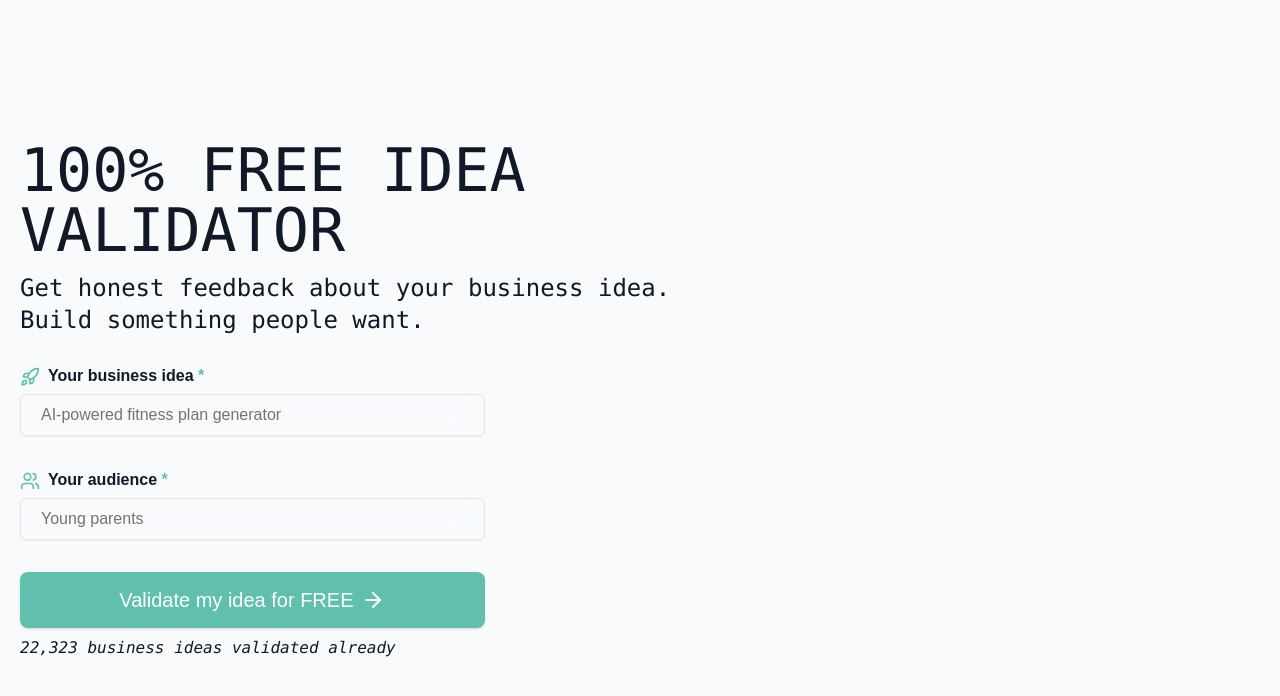
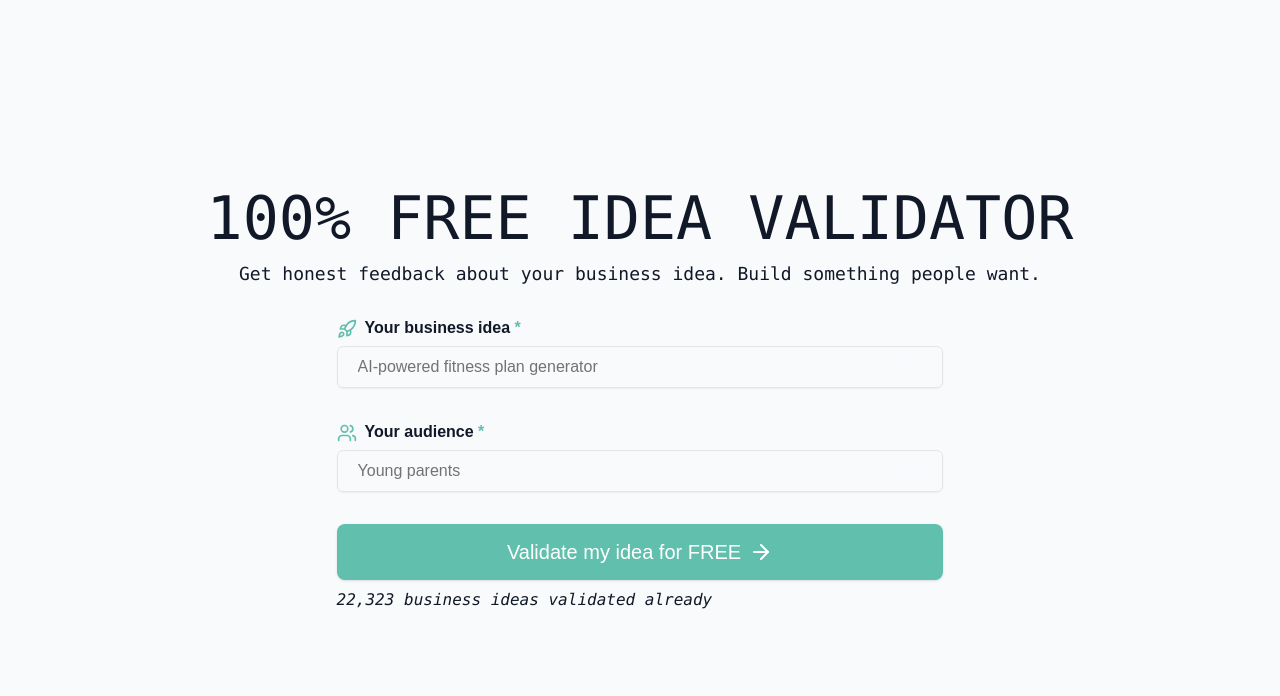
Before and after one commit to sjnosukequy/idea_valid, a Next.js app: page / in a window 1280 px wide. Shown: the top 696 px of the page. Built offline with nearby package versions, Linux system fonts and the light colour scheme.

Commit message:
Update UI remove left section

```diff
--- a/app/page.tsx
+++ b/app/page.tsx
@@ -10,228 +10,9 @@ import { Rocket, Users, ArrowRight } from 'lucide-react';
 import type { ReactNode } from 'react';
 import { useToast } from "@/hooks/use-toast"
 
-// const BackgroundPattern = () => (
-//   <svg xmlns="http://www.w3.org/2000/svg" viewBox="400 20 200 600" className="blur-md absolute left-0 h-full w-full text-[#22C55E] opacity-[80%] z-[0] pointer-events-none">
-//     <defs>
-//       <pattern id="smallGrid" width="50" height="50" patternUnits="userSpaceOnUse">
-//         <path d="M 50 0 L 0 0 0 50" fill="none" stroke="currentColor" strokeWidth="0.5" opacity="0.3" />
-//       </pattern>
-//       {/* <pattern id="circles" width="100" height="100" patternUnits="userSpaceOnUse">
-//         <circle cx="50" cy="50" r="15" fill="none" stroke="currentColor" strokeWidth="1" opacity="0.5" />
-//       </pattern> */}
-//     </defs>
-
-//     <rect width="100%" height="100%" fill="url(#smallGrid)" />
-//     <rect width="100%" height="100%" fill="url(#circles)" />
-
-//     <path d="M100,100 L300,150 L500,100 L700,150 L900,100" fill="none" stroke="currentColor" strokeWidth="2" opacity="0.7" />
-//     <path d="M100,300 Q300,150 500,300 T900,300" fill="none" stroke="currentColor" strokeWidth="2" opacity="0.7" />
-
-//     <circle cx="200" cy="400" r="20" fill="currentColor" opacity="0.6" />
-//     <circle cx="400" cy="600" r="20" fill="currentColor" opacity="0.6" />
-//     <circle cx="600" cy="400" r="20" fill="currentColor" opacity="0.6" />
-//     <circle cx="800" cy="600" r="20" fill="currentColor" opacity="0.6" />
-
-//     <line x1="200" y1="400" x2="400" y2="600" stroke="currentColor" strokeWidth="2" opacity="0.4" />
-//     <line x1="400" y1="600" x2="600" y2="400" stroke="currentColor" strokeWidth="2" opacity="0.4" />
-//     <line x1="600" y1="400" x2="800" y2="600" stroke="currentColor" strokeWidth="2" opacity="0.4" />
-//     {/* <path d="M400,200 L600,200 L650,400 L500,550 L350,400 Z" fill="none" stroke="currentColor" strokeWidth="3" opacity="0.8" />
-//     <path d="M0,800 Q250,700 500,800 T1000,800" fill="none" stroke="currentColor" strokeWidth="2" opacity="0.5" />
-//     <path d="M0,850 Q250,950 500,850 T1000,850" fill="none" stroke="currentColor" strokeWidth="2" opacity="0.5" /> */}
-//   </svg>
-// );
-
-// const BackgroundPattern2 = () => (
-//   <svg className="absolute hidden md:block md:top-1/4 lg:top-8 right-1/4 lg:m-0 z-[1] text-[#22C55E] opacity-[20%]" width="404" height="392" fill="none" viewBox="0 0 404 392">
-//     <defs>
-//       <pattern id="837c3e70-6c3a-44e6-8854-cc48c737b659" x="0" y="0" width="20" height="20" patternUnits="userSpaceOnUse">
-//         <rect x="0" y="0" width="4" height="4" fill="currentColor"></rect>
-//       </pattern>
-//     </defs>
-//     <rect width="404" height="392" fill="url(#837c3e70-6c3a-44e6-8854-cc48c737b659)"></rect>
-//   </svg>
-// );
-
-const Marquee = ({ children, direction = 'left', index = 0 }: { children: ReactNode, direction: string, index: number }) => {
-  const [speed, setSpeed] = useState(0)
-
-  useEffect(() => {
-    // const totalLength = document.querySelector('.animate-marquee')
-    const sliderList = document.querySelectorAll<HTMLElement>(".slider")
-    const sliderWidth = sliderList[index].getBoundingClientRect().width || 0
-    setSpeed(sliderWidth / 75)
-    // console.log(index, sliderWidth, sliderList[index])
-  }, []);
-
-  return (
-    <div className="overflow-hidden whitespace-nowrap">
-      <div
-        className={`slider inline-block ${styles['animate-marquee']}`}
-        style={{
-          animationDirection: `${direction}` === 'left' ? 'normal' : 'reverse',
-          animationDuration: `${speed}s`,
-        }}
-      >
-        {children}
-      </div>
-    </div>
-  );
-}
 
 export default function Home() {
   const router = useRouter()
-  const [review] = useState([
-    [
-      "So close yet so far from greatness.",
-      "Post-purchase platform for Creators",
-      "62"
-    ],
-    [
-      "Zero points for effort.",
-      "Directory of SaaS boilerplates",
-      "44"
-    ],
-    [
-      "Not good, not terrible.",
-      "Unlimited design agency",
-      "65"
-    ],
-    [
-      "Could be worse, but not by much.",
-      "Movie recommendation platform",
-      "53"
-    ],
-    [
-      "Not even close, buddy.",
-      "Mood tracker for pets",
-      "32"
-    ],
-    [
-      "Are you allergic to good ideas?",
-      "AI-generated music playlists",
-      "48"
-    ],
-    [
-      "A lukewarm attempt at creativity.",
-      "Minimalistic to-do app",
-      "50"
-    ],
-    [
-      "Respect yourself, please.",
-      "Screenshot tool for Twitter",
-      "43"
-    ],
-    [
-      "Top stuff, keep it coming.",
-      "AI-powered keyword research",
-      "82"
-    ],
-    [
-      "Rocking it with that idea.",
-      "Marketing Strategy Generator",
-      "91"
-    ],
-    [
-      "Mediocrity in motion.",
-      "Virtual cooking classes for kids",
-      "40"
-    ],
-    [
-      "Slightly better than nothing.",
-      "Personalized skincare routine app",
-      "47"
-    ],
-    [
-      "A swing and a miss.",
-      "Smart home energy tracker",
-      "38"
-    ],
-    [
-      "You're not even trying, are you?",
-      "Customized podcast playlist generator",
-      "29"
-    ],
-    [
-      "Almost impressive, but not quite.",
-      "AI-powered book recommendation engine",
-      "61"
-    ],
-    [
-      "It has potential, but needs work.",
-      "Eco-friendly packaging subscription service",
-      "58"
-    ],
-    [
-      "Innovative, but execution lacks finesse.",
-      "Collaborative task manager for remote teams",
-      "67"
-    ],
-    [
-      "The idea is there, but the magic is missing.",
-      "Voice-controlled meditation guide",
-      "55"
-    ],
-    [
-      "This could change the game, eventually.",
-      "Automated video editing for influencers",
-      "78"
-    ],
-    [
-      "Way to go! You've nailed it.",
-      "AI-driven social media content planner",
-      "87"
-    ],
-    [
-      "Almost a masterpiece.",
-      "Interactive fitness app with live coaches",
-      "74"
-    ],
-    [
-      "This one’s a hidden gem.",
-      "VR travel experiences on demand",
-      "81"
-    ],
-    [
-      "Your creativity is showing.",
-      "AI-enhanced coding assistant",
-      "90"
-    ],
-    [
-      "Bold move, but it needs polish.",
-      "Subscription box for indie films",
-      "54"
-    ],
-    [
-      "A solid effort with room to grow.",
-      "Smart calendar with automatic scheduling",
-      "66"
-    ],
-    [
-      "Not bad, but don't get too excited.",
-      "Personalized nutrition tracker",
-      "57"
-    ],
-    [
-      "This could work, in another timeline.",
-      "AR shopping app for home decor",
-      "42"
-    ],
-    [
-      "Are you sure this is finished?",
-      "AI-powered email response generator",
-      "36"
-    ],
-    [
-      "An idea worth refining.",
-      "B2B influencer marketplace",
-      "64"
-    ],
-    [
-      "This might actually be something.",
-      "Automatic blog content writer",
-      "72"
-    ]
-  ]);
 
   const [idea, setIdea] = useState('');
   const [audience, setAudience] = useState('');
@@ -308,17 +89,9 @@ export default function Home() {
     }
   }
 
-  const chunkArray = (arr: Array<Array<string>>, size: number) => {
-    return Array.from({ length: Math.ceil(arr.length / size) }, (v, i) =>
-      arr.slice(i * size, i * size + size)
-    );
-  };
-
-  const reviewChunks = chunkArray(review, Math.ceil(review.length / 3));
-
   return (
     <div className="relative flex flex-col md:flex-row w-[100vw] h-[100vh] bg-[#F8FAFC]">
-      <div className="relative flex flex-col flex-wrap justify-center content-center w-full md:w-[50%] lg:w-[55%] p-5 gap-5">
+      <div className="relative flex flex-col flex-wrap justify-center content-center w-full p-5 gap-5">
         {/* <BackgroundPattern /> */}
         {/* <div className="absolute w-full h-full left-0 bg-current invert opacity-10 z-[1] pointer-events-none"></div> */}
         <div className="z-[2]">
@@ -328,9 +101,9 @@ export default function Home() {
           <h1 className="mb-3 text-5xl md:text-6xl font-mono text-[#111827]">
             100% FREE IDEA VALIDATOR
           </h1>
-          <p className="text-2xl mb-7 font-mono text-[#111827]">Get honest feedback about your business idea. Build something people want.</p>
-          <div className="flex flex-col gap-7 w-full lg:w-[70%] mt-3">
-            <form onSubmit={handleIdeaSubmit} className="space-y-8">
+          <p className="text-xl md:text-lg mb-7 font-mono text-[#111827] text-left md:text-center">Get honest feedback about your business idea. Build something people want.</p>
+          <div className="flex flex-col gap-7 justify-center content-center flex-wrap mt-3">
+            <form onSubmit={handleIdeaSubmit} className="space-y-8 w-full lg:w-[70%]">
               <div className="grid w-full items-center gap-1.5 text-[#111827]">
                 <Label className="text-md font-bold" htmlFor="idea">
                   <Rocket className="inline-block mr-2 text-[#61BFAD]" size={20} />
@@ -359,33 +132,6 @@ export default function Home() {
           </div>
         </div>
       </div>
-      {/* <BackgroundPattern2 /> */}
-      <div className="relative w-full md:w-[50%] bg-transparent ps-5 lg:w-[45%] h-full overflow-hidden box-border hidden md:block">
-
-        {/* <ul id='slider' className={styles.slider}>
-          {review.map((reviewData, index) => (
-            <li key={index}>
-              <CustomCard review={reviewData[0]} prod={reviewData[1]} num={parseInt(reviewData[2])} />
-            </li>
-          ))}
-        </ul> */}
-        <div className="absolute h-full flex flex-col justify-center space-y-3 z-[2]">
-          {reviewChunks.map((chunk, index) => {
-            // console.log(index)
-            return (
-              <Marquee key={index} direction={index % 2 === 0 ? 'left' : 'right'} index={index}>
-                <div className="flex space-x-4">
-                  {chunk.map((reviewData, cardIndex) => (
-                    <div key={cardIndex}>
-                      <CustomCard review={reviewData[0]} prod={reviewData[1]} num={parseInt(reviewData[2])} />
-                    </div>
-                  ))}
-                </div>
-              </Marquee>
-            )
-          })}
-        </div>
-      </div>
     </div>
   );
 }
```
